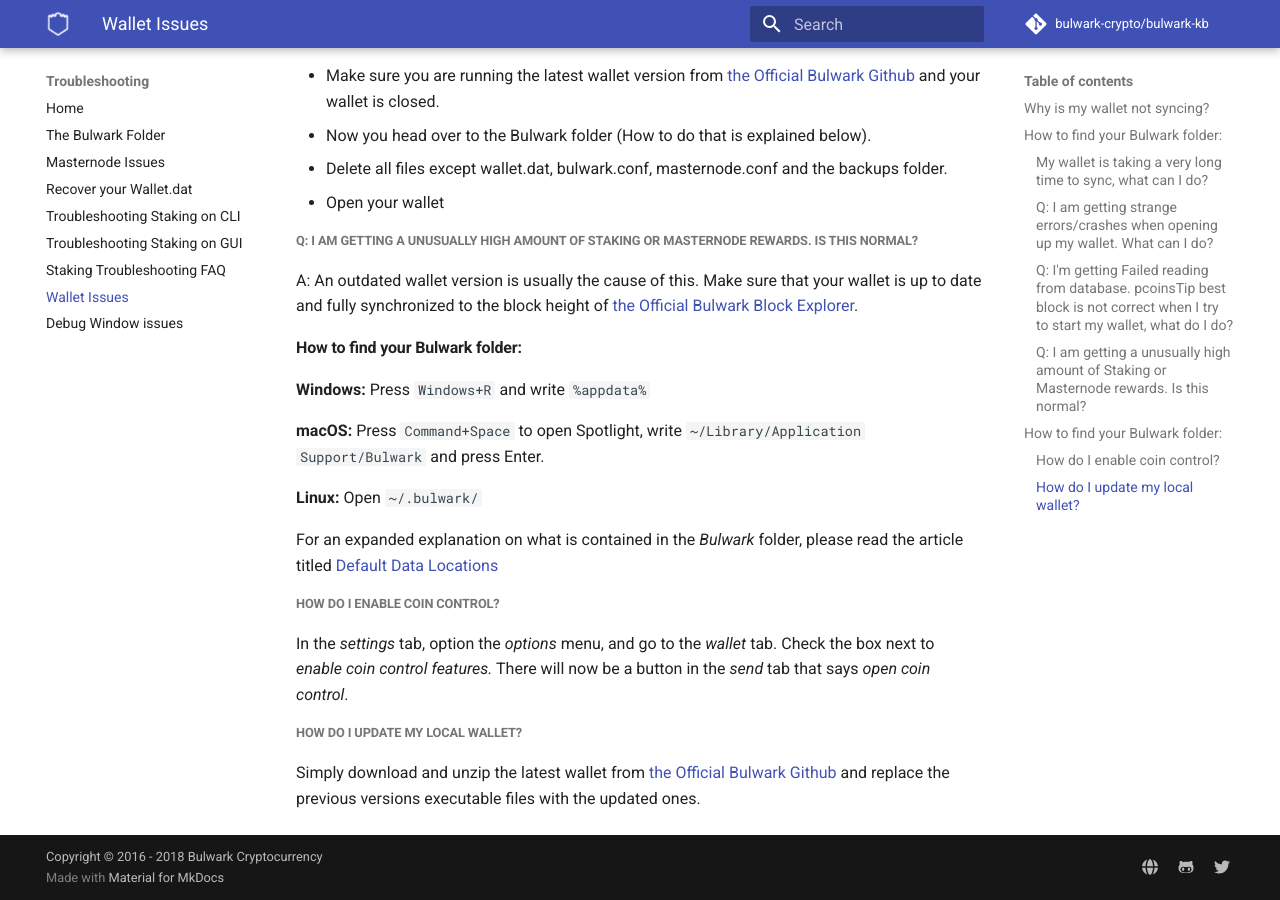
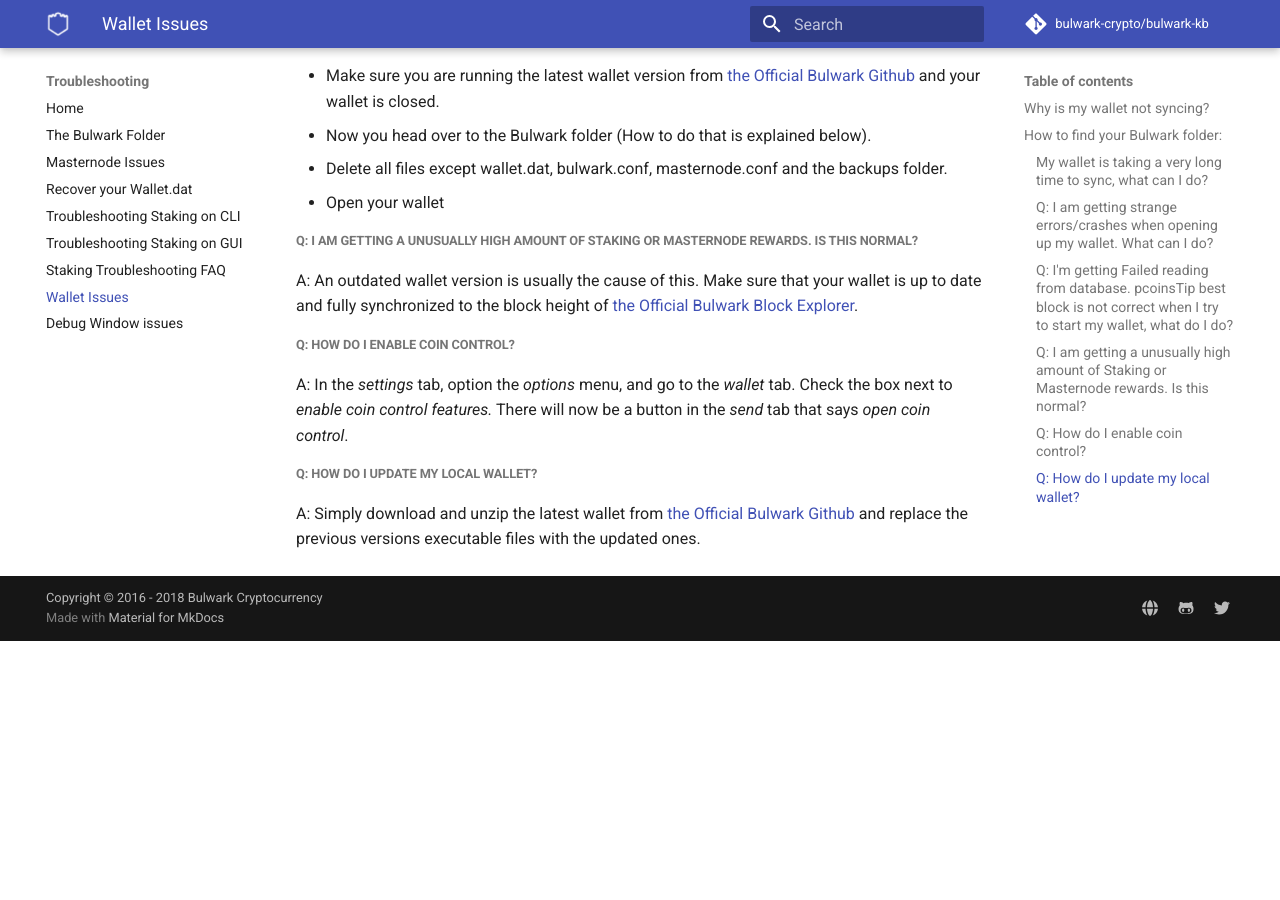
Before and after one commit to bulwark-crypto/Bulwark-KB, an MkDocs documentation site: the page built from docs/Troubleshooting/Wallet-Troubleshooting-FAQ.md, in a window 1280 px wide and 900 px high, scrolled down 1068 px. Built offline with MkDocs 1.6.1 and Material for MkDocs 9.7.7, drawn with Linux system fonts in a browser that asks for light colours; comment, search, counter and statistics services are not loaded; after the commit the page ends 1709 px from its top, so only the background shows below that.

Commit message:
remove for redundancy and readability purposes

```diff
--- a/docs/Troubleshooting/Wallet-Troubleshooting-FAQ.md
+++ b/docs/Troubleshooting/Wallet-Troubleshooting-FAQ.md
@@ -43,20 +43,10 @@
 
 A: An outdated wallet version is usually the cause of this. Make sure that your wallet is up to date and fully synchronized to the block height of [the Official Bulwark Block Explorer](https://explorer.bulwarkcrypto.com/).
 
-#### How to find your Bulwark folder:
+##### Q: How do I enable coin control?
 
-**Windows:** Press `Windows+R` and write `%appdata%`
+A: In the *settings* tab, option the *options* menu, and go to the *wallet* tab. Check the box next to *enable coin control features.* There will now be a button in the *send* tab that says *open coin control*.
 
-**macOS:** Press `Command+Space` to open Spotlight, write `~/Library/Application Support/Bulwark` and press Enter.
+##### Q: How do I update my local wallet?
 
-**Linux:** Open `~/.bulwark/`
-
-For an expanded explanation on what is contained in the *Bulwark* folder, please read the article titled [Default Data Locations](https://kb.bulwarkcrypto.com/Information/Default-Data-Locations/)
-
-##### How do I enable coin control?
-
-In the *settings* tab, option the *options* menu, and go to the *wallet* tab. Check the box next to *enable coin control features.* There will now be a button in the *send* tab that says *open coin control*.
-
-##### How do I update my local wallet?
-
-Simply download and unzip the latest wallet from [the Official Bulwark Github](https://github.com/bulwark-crypto/Bulwark/releases) and replace the previous versions executable files with the updated ones.
+A: Simply download and unzip the latest wallet from [the Official Bulwark Github](https://github.com/bulwark-crypto/Bulwark/releases) and replace the previous versions executable files with the updated ones.
```
